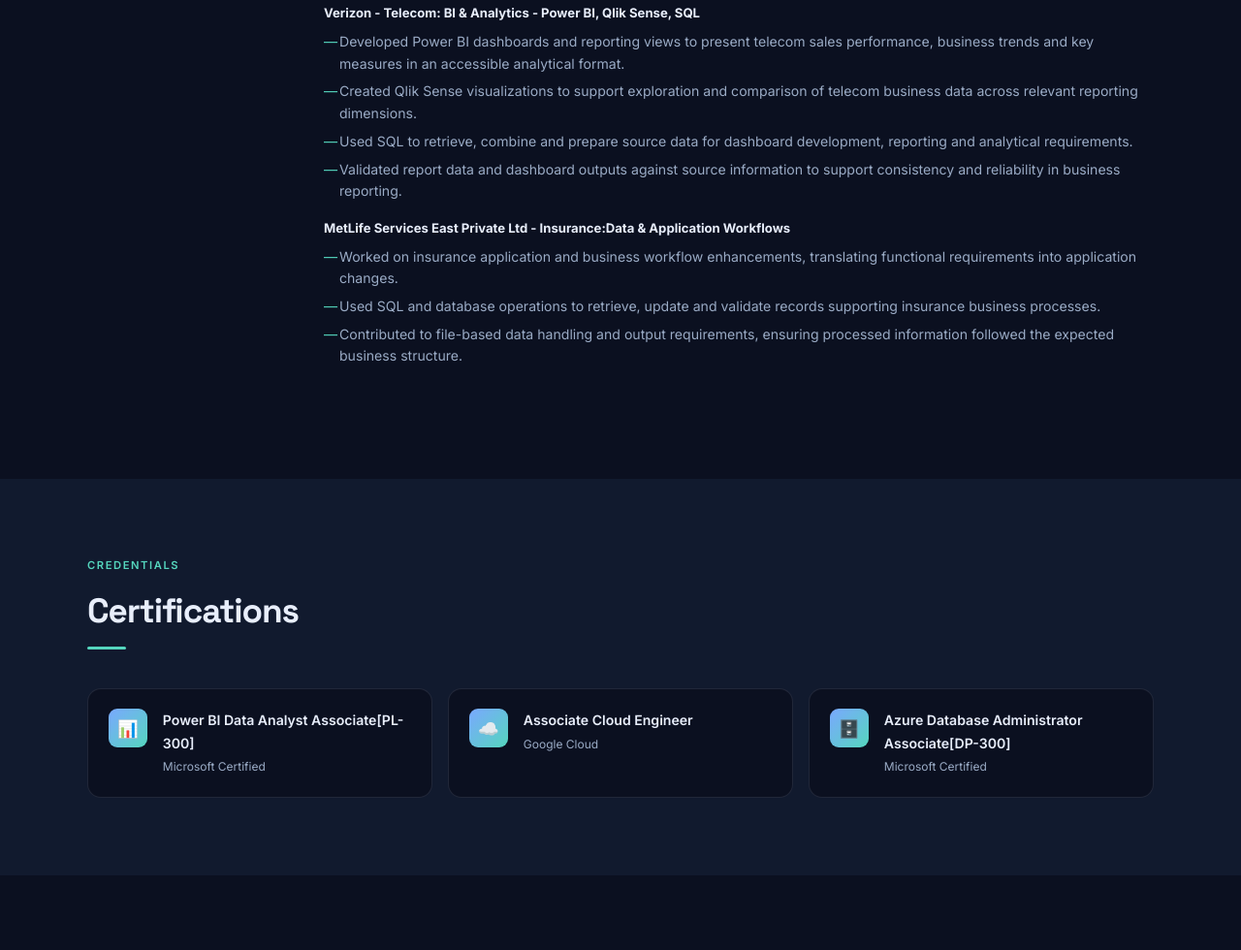
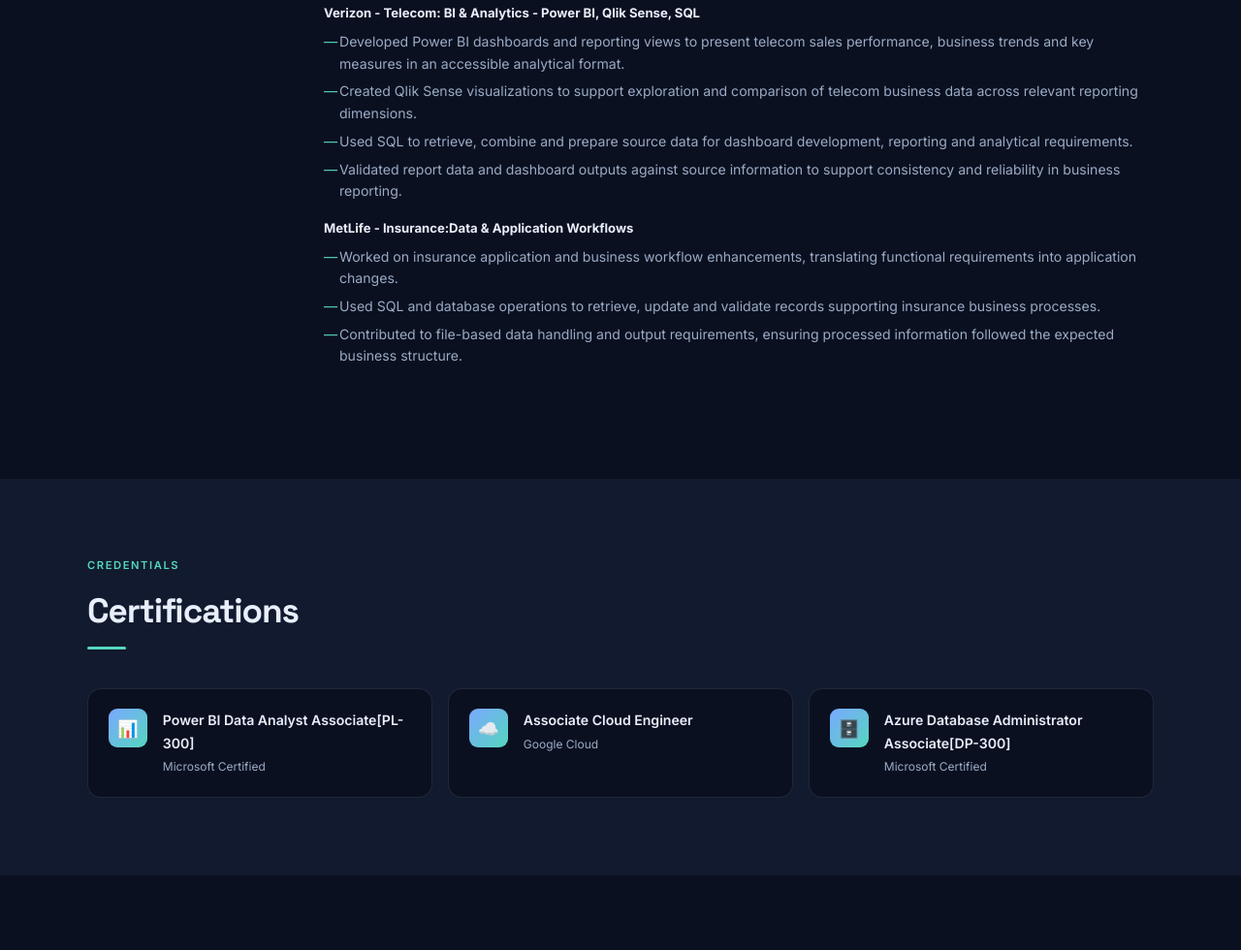
Before and after one commit to KavyaDataSquad/Kavya_Protfolio, a plain HTML site: page index.html in a window 1280 px wide. Shown: the part 6882-7862 px from the top of the page at 97% size. Drawn offline with Linux system fonts and the light colour scheme.

Commit message:
Update section heading for MetLife Services

```diff
--- a/index.html
+++ b/index.html
@@ -878,7 +878,7 @@
 <li>Used SQL to retrieve, combine and prepare source data for dashboard development, reporting and analytical requirements.</li>
 <li>Validated report data and dashboard outputs against source information to support consistency and reliability in business reporting.</li>
 </ul>
-<div class="exp-subhead">MetLife Services East Private Ltd - Insurance:Data & Application Workflows</div><ul class="exp-bullets">
+<div class="exp-subhead">MetLife - Insurance:Data & Application Workflows</div><ul class="exp-bullets">
 <li>Worked on insurance application and business workflow enhancements, translating functional requirements into application changes.</li>
 <li>Used SQL and database operations to retrieve, update and validate records supporting insurance business processes.</li>
 <li>Contributed to file-based data handling and output requirements, ensuring processed information followed the expected business structure.</li>
```
